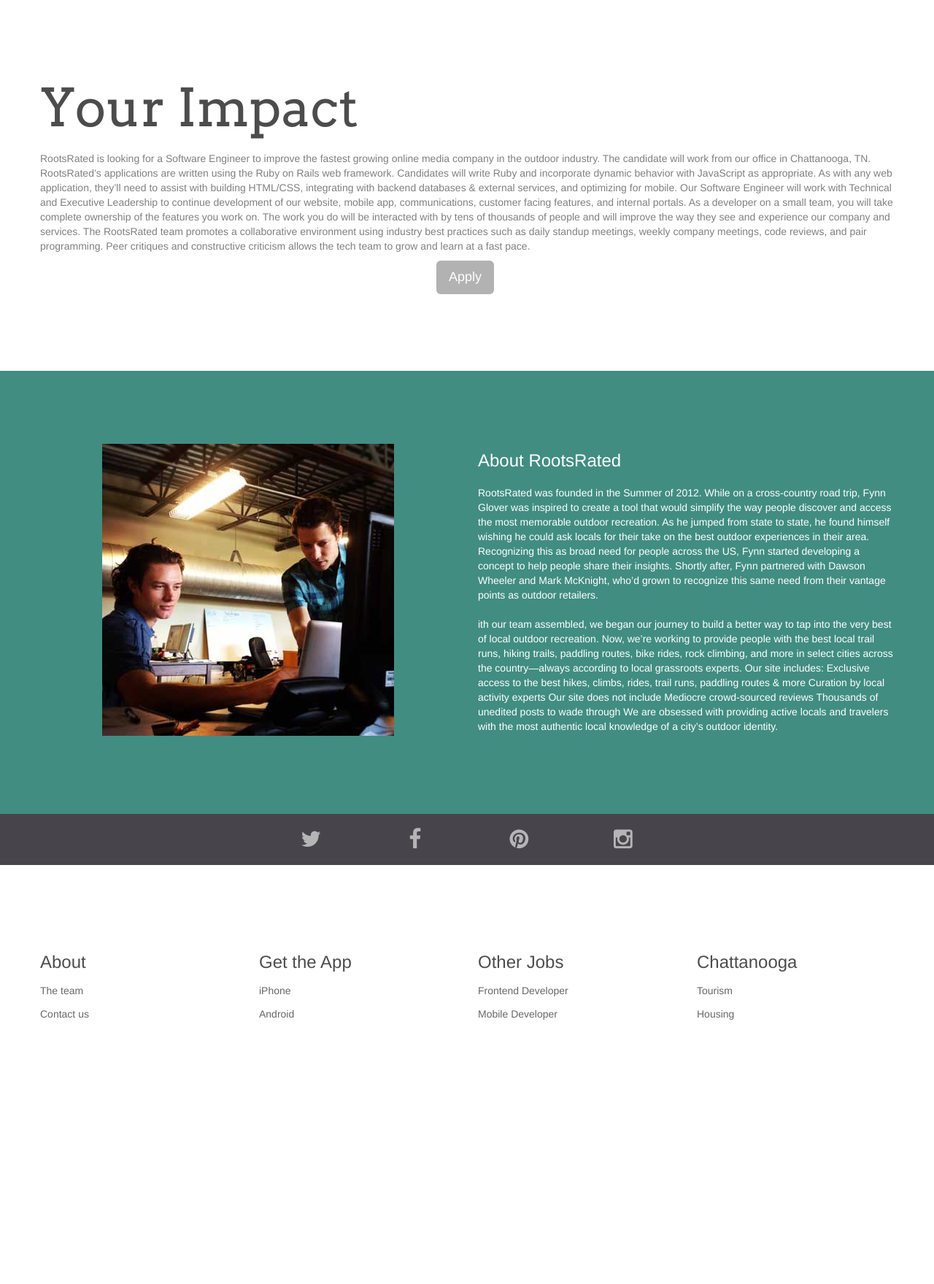
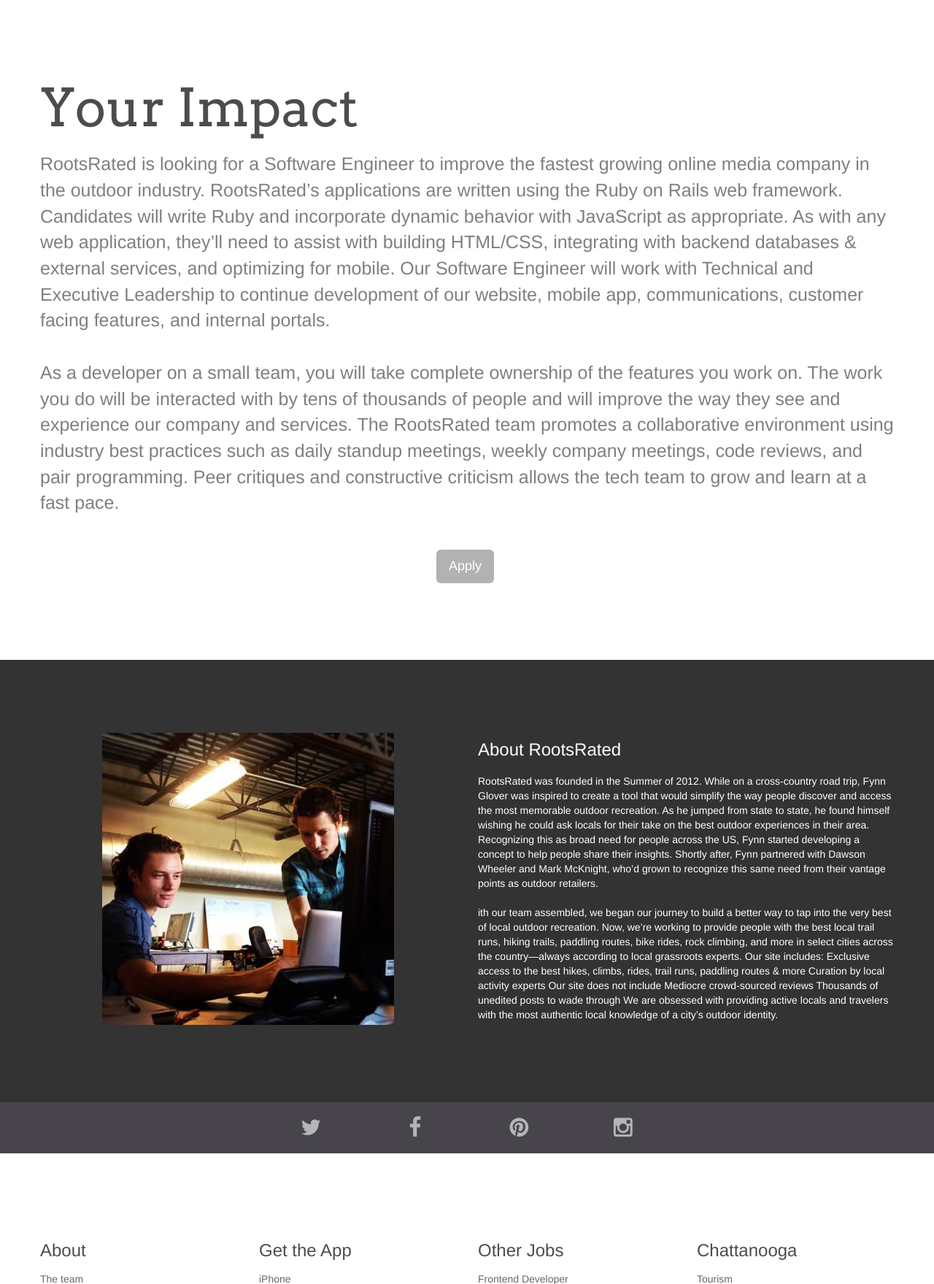
Before and after one commit to benjaminleeschnell/rootsrated, a PHP site: page / in a window 1280 px wide. Shown: the part 802-2561 px from the top of the page at 73% size. Before the commit the page ends 2199 px from the top, so only its background shows below. Run offline with PHP 8.4, Linux system fonts and the light colour scheme.

Commit message:
updated content

```diff
--- a/home.html
+++ b/home.html
@@ -69,7 +69,7 @@
 					Your Impact
 				</h3>
 				<p>
-					RootsRated is looking for a Software Engineer to improve the fastest growing online media company in the outdoor industry. The candidate will work from our office in Chattanooga, TN. RootsRated’s applications are written using the Ruby on Rails web framework. Candidates will write Ruby and incorporate dynamic behavior with JavaScript as appropriate. As with any web application, they’ll need to assist with building HTML/CSS, integrating with backend databases & external services, and optimizing for mobile. Our Software Engineer will work with Technical and Executive Leadership to continue development of our website, mobile app, communications, customer facing features, and internal portals. As a developer on a small team, you will take complete ownership of the features you work on. The work you do will be interacted with by tens of thousands of people and will improve the way they see and experience our company and services. The RootsRated team promotes a collaborative environment using industry best practices such as daily standup meetings, weekly company meetings, code reviews, and pair programming. Peer critiques and constructive criticism allows the tech team to grow and learn at a fast pace.
+					RootsRated is looking for a Software Engineer to improve the fastest growing online media company in the outdoor industry. RootsRated’s applications are written using the Ruby on Rails web framework. Candidates will write Ruby and incorporate dynamic behavior with JavaScript as appropriate. As with any web application, they’ll need to assist with building HTML/CSS, integrating with backend databases & external services, and optimizing for mobile. Our Software Engineer will work with Technical and Executive Leadership to continue development of our website, mobile app, communications, customer facing features, and internal portals. <br><br> As a developer on a small team, you will take complete ownership of the features you work on. The work you do will be interacted with by tens of thousands of people and will improve the way they see and experience our company and services. The RootsRated team promotes a collaborative environment using industry best practices such as daily standup meetings, weekly company meetings, code reviews, and pair programming. Peer critiques and constructive criticism allows the tech team to grow and learn at a fast pace. <br><br>
 				</p>
 				<div class="text-center">
 					<a href="https://boards.greenhouse.io/waypaver/jobs/25936#app" onclick="ga('send','event','Application','Click', 'Greenhouse')" class="btn  btn-d  btn-lg" target="_blank">Apply</a>
--- a/style.css
+++ b/style.css
@@ -114,7 +114,7 @@ a:hover{text-decoration: none;}
 /* Custom bloc styling */
 
 #hero-bloc,#nav-bloc,#bloc-3{
-	background-color:#418d82;
+	background-color:#333333;
 }
 #bloc-2,#bloc-5{
 	background-color:#ffffff;
@@ -139,6 +139,10 @@ a:hover{text-decoration: none;}
 #bloc-2 h3{
 	font-size: 72px;
 	font-family: Arvo;
+}
+
+#bloc-2 p {
+	font-size: 25px;
 }
 
 /* Bloc image backgrounds */
```
